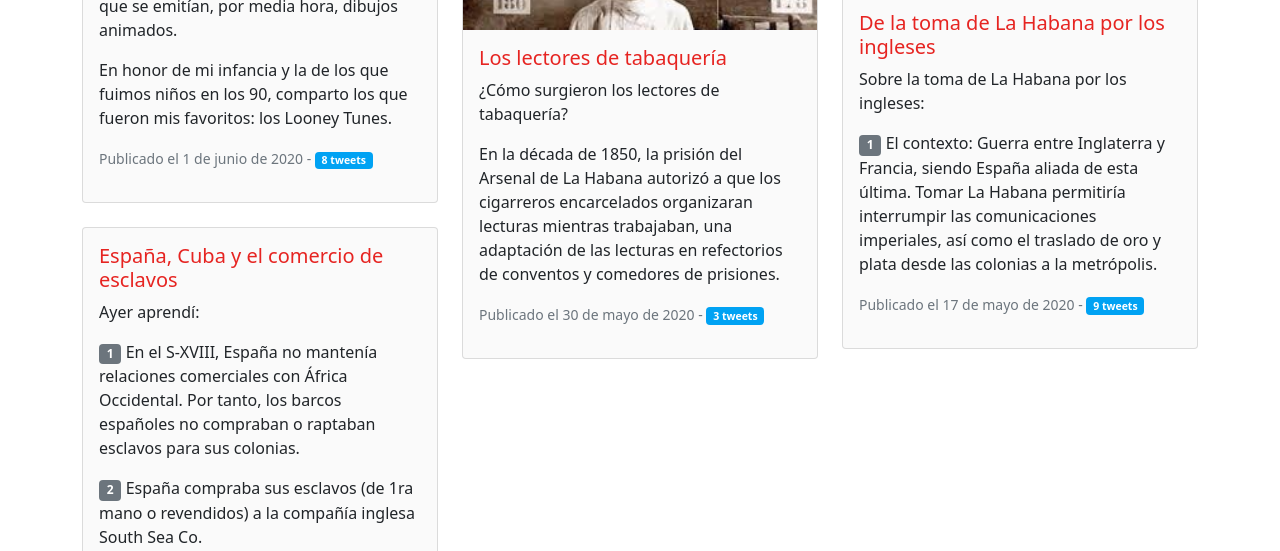
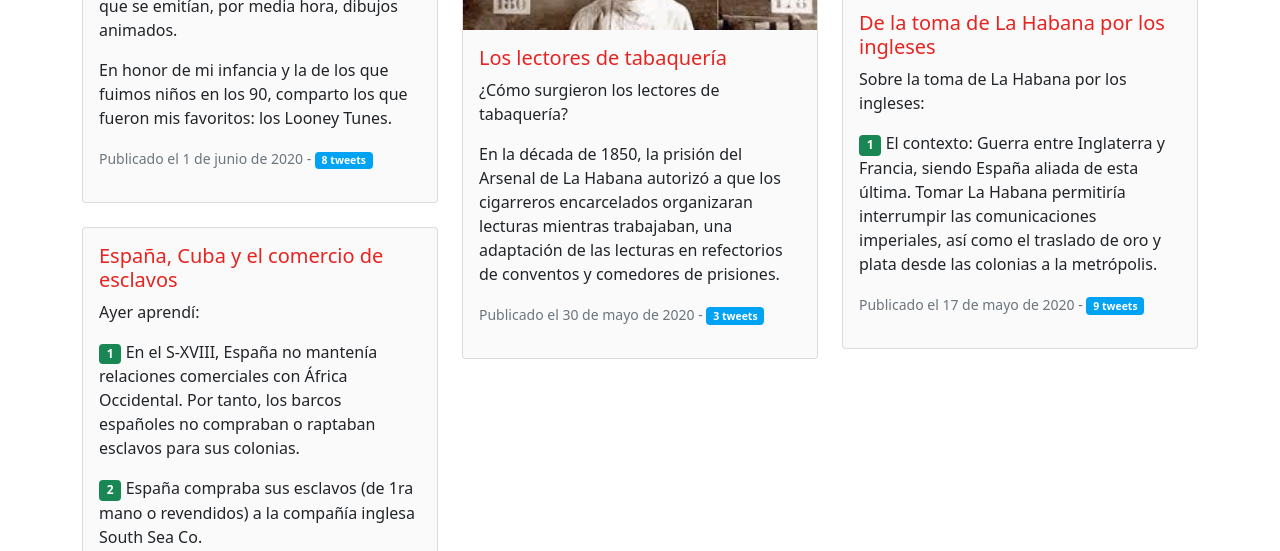
Before and after one commit to hilosdemonik/hilosdemonik.github.io, a plain HTML site: page index.html in a window 1280 px wide. Shown: the part 6320-6871 px from the top of the page. Drawn offline with Linux system fonts and the light colour scheme.

Commit message:
Fixing an style in index

```diff
--- a/index.html
+++ b/index.html
@@ -836,7 +836,7 @@
                 Sobre la toma de La Habana por los ingleses:
               </p>
               <p>
-                <span class="badge bg-secondary">1</span> El contexto: Guerra entre Inglaterra y Francia, siendo España
+                <span class="badge bg-success">1</span> El contexto: Guerra entre Inglaterra y Francia, siendo España
                 aliada de esta última. Tomar La Habana permitiría interrumpir las comunicaciones imperiales, así como el
                 traslado de oro y plata desde las colonias a la metrópolis.
               </p>
@@ -858,11 +858,11 @@
                 Ayer aprendí:
               </p>
               <p>
-                <span class="badge bg-secondary">1</span> En el S-XVIII, España no mantenía relaciones comerciales con
+                <span class="badge bg-success">1</span> En el S-XVIII, España no mantenía relaciones comerciales con
                 África Occidental. Por tanto, los barcos españoles no compraban o raptaban esclavos para sus colonias.
               </p>
               <p>
-                <span class="badge bg-secondary">2</span> España compraba sus esclavos (de 1ra mano o revendidos) a la
+                <span class="badge bg-success">2</span> España compraba sus esclavos (de 1ra mano o revendidos) a la
                 compañía inglesa South Sea Co.
               </p>
               <p>
```
